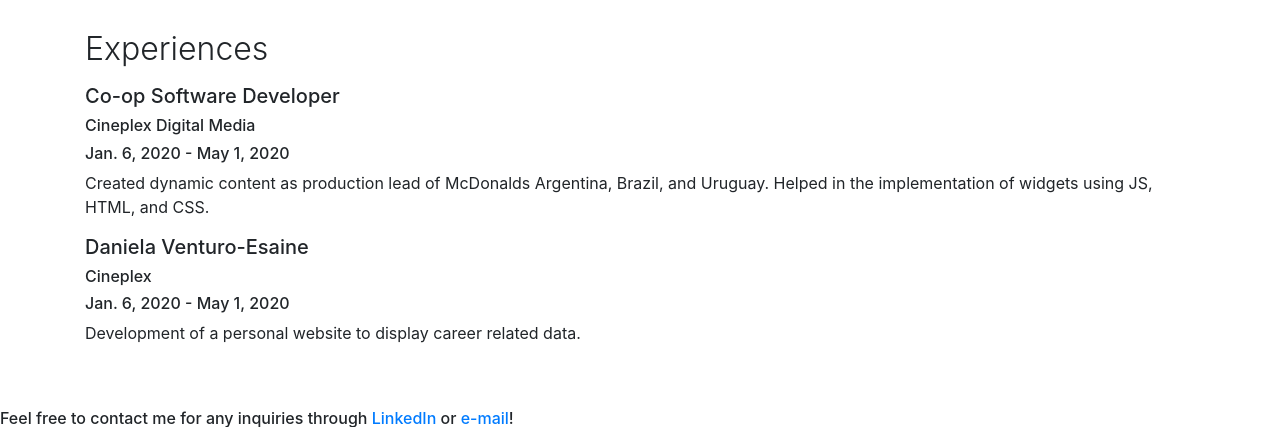
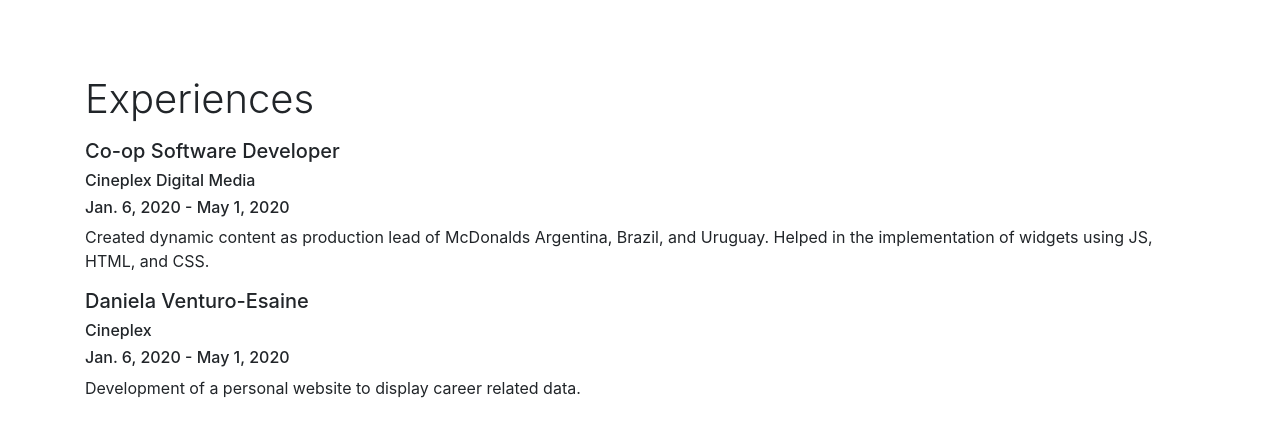
Before and after one commit to lilvedaes/daventuro, a Django app: page / in a window 1280 px wide; the page is wider, and only the part inside the window is pictured. Shown: the part 3915-4342 px from the top of that part. Run offline with Django 3.2, Linux system fonts and the light colour scheme; data comes from the database, SQL or seed files in the repository; some libraries are stand-ins or nearby versions.

Commit message:
edited styling

```diff
--- a/homePage/templates/homePage/index.html
+++ b/homePage/templates/homePage/index.html
@@ -97,13 +97,13 @@
     <!-- About -->
     <section id="about" class="py-5">
         <div class="container">
-            <h2 class="font-weight-light mb-3">About</h2>
+            <h1 class="font-weight-light mb-3">About</h1>
 
             <!-- My Story -->
             <div class="container">
                 <h4 class="font-weight-light mb-3">My Story</h4>
-                <div class="row">
-                    <div class="col-md-9">
+                <div class="row mb-3">
+                    <div class="about-text col-md-9">
                         <p>Lorem ipsum dolor sit amet, consectetur adipisicing elit. Repellendus ab nulla dolorum autem nisi
                         officiis blanditiis voluptatem hic, assumenda aspernatur facere ipsam nemo ratione cumque magnam
                         enim
@@ -146,7 +146,7 @@
     <!-- Skills -->
     <section id="skills" class="py-5">
         <div class="container">
-            <h2 class="font-weight-light mb-3">Skills</h2>
+            <h1 class="font-weight-light mb-3">Skills</h1>
             {% if skills_list %}
                 <div class="row justify-content-center">
                     {% for skill in skills_list %}
@@ -165,7 +165,7 @@
     <!--    Projects    -->
     <section id="projects" class="py-5">
         <div class="container">
-            <h2 class="font-weight-light mb-3">Projects</h2>
+            <h1 class="font-weight-light mb-3">Projects</h1>
             {% if project_list %}
                 <div class="row">
                     {% for project in project_list %}
@@ -225,7 +225,7 @@
     <!-- Experiences -->
     <section id="experiences" class="py-5">
         <div class="container">
-            <h2 class="font-weight-light mb-3">Experiences</h2>
+            <h1 class="font-weight-light mb-3">Experiences</h1>
             {# EXPERIENCES #}
             {% if experience_list %}
                 <div class="row">
```
Also changed, not shown: homePage/static/homePage/style.css (+24 -4 lines).
